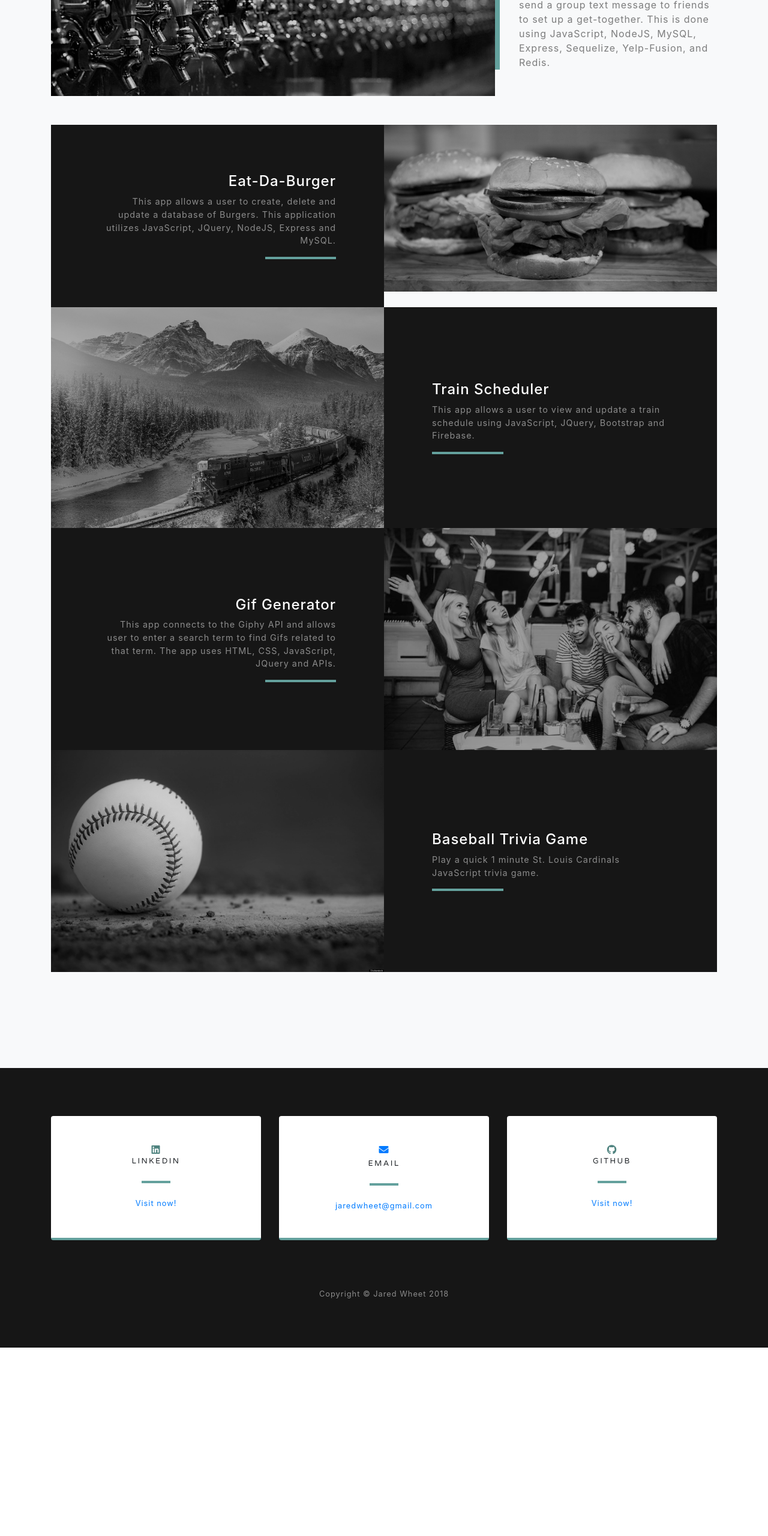
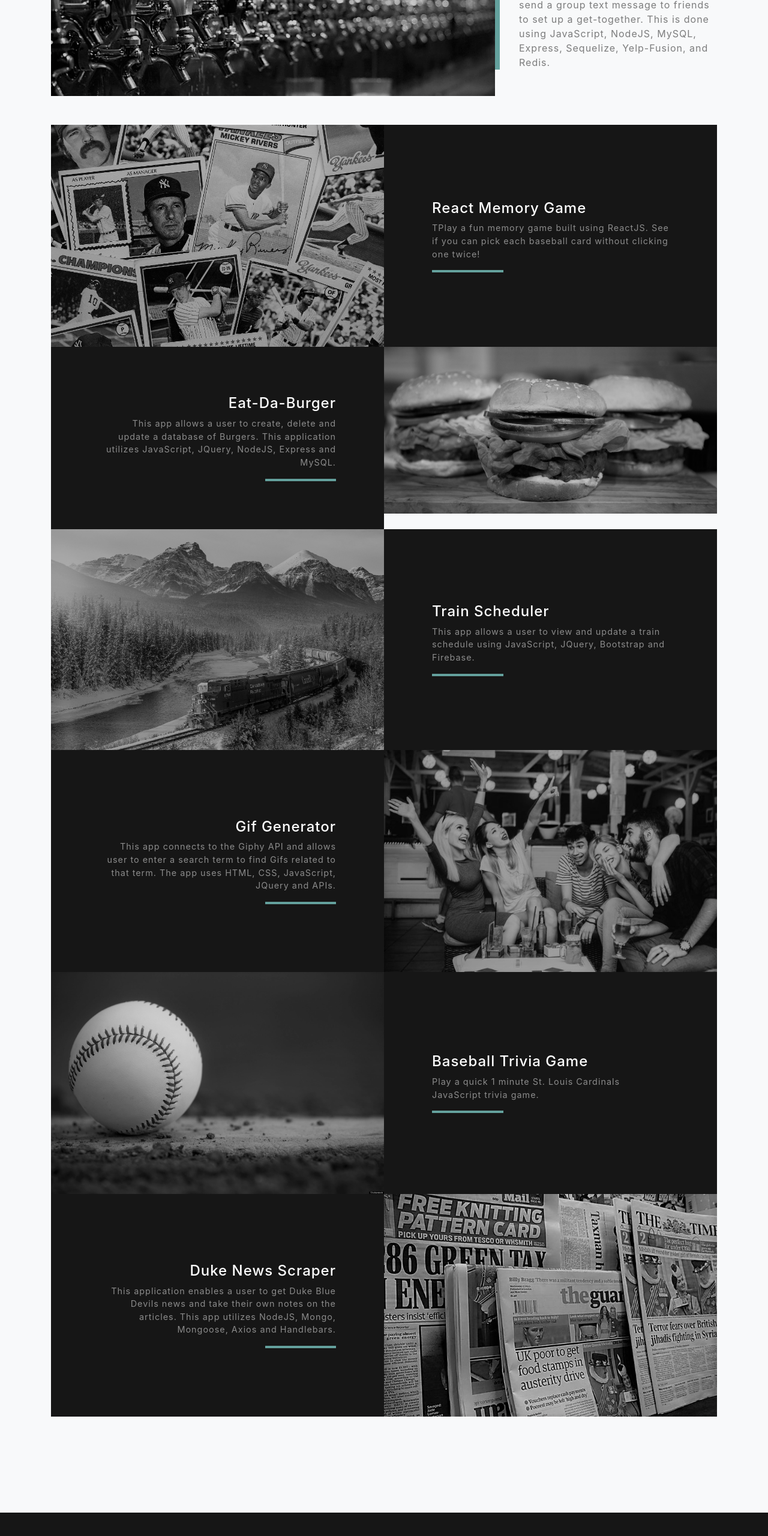
Before and after one commit to jaredwheet/Portfolio, a website with bundled scripts: page index.html in a window 1280 px wide. Shown: the part 1564-4124 px from the top of the page at 60% size. Before the commit the page ends 3810 px from the top, so only its background shows below. Built offline with nearby package versions, Linux system fonts and the light colour scheme.

Commit message:
updated 2 new projects and contact button

```diff
--- a/index.html
+++ b/index.html
@@ -46,7 +46,7 @@
             <a class="nav-link js-scroll-trigger" href="#projects">Projects</a>
           </li>
           <li class="nav-item">
-            <a class="nav-link js-scroll-trigger" href="#signup">Contact</a>
+            <a class="nav-link js-scroll-trigger" href="#contact">Contact</a>
           </li>
         </ul>
       </div>
@@ -106,6 +106,26 @@
           </div>
         </div>
       </a>
+
+      <a href="https://jaredwheet.github.io/react-memory-game/" target="blank">
+        <div class="row justify-content-center no-gutters mb-5 mb-lg-0">
+          <div class="col-lg-6">
+            <img class="img-fluid" src="img/baseballcards.jpg" alt="">
+          </div>
+          <div class="col-lg-6">
+            <div class="bg-black text-center h-100 project">
+              <div class="d-flex h-100">
+                <div class="project-text w-100 my-auto text-center text-lg-left">
+                  <h4 class="text-white">React Memory Game</h4>
+                  <p class="mb-0 text-white-50">TPlay a fun memory game built using ReactJS. See if you can pick each baseball card without clicking one twice! </p>
+                  <hr class="d-none d-lg-block mb-0 ml-0">
+                </div>
+              </div>
+            </div>
+          </div>
+        </div>
+      </a>
+
 
       <a href="https://wheet-burger-app.herokuapp.com" target="blank">
         <div class="row justify-content-center no-gutters">
@@ -191,6 +211,26 @@
         </div>
       </a>
 
+      <a href="https://duke-news-scraper.herokuapp.com/" target="blank">
+        <div class="row justify-content-center no-gutters">
+          <div class="col-lg-6">
+            <img class="img-fluid" src="img/news.jpg" alt="">
+          </div>
+          <div class="col-lg-6 order-lg-first">
+            <div class="bg-black text-center h-100 project">
+              <div class="d-flex h-100">
+                <div class="project-text w-100 my-auto text-center text-lg-right">
+                  <h4 class="text-white">Duke News Scraper</h4>
+                  <p class="mb-0 text-white-50">This application enables a user to get Duke Blue Devils news and take their own notes on the articles. This app utilizes NodeJS, Mongo, Mongoose, Axios and Handlebars.</p>
+                  <hr class="d-none d-lg-block mb-0 mr-0">
+                </div>
+              </div>
+            </div>
+          </div>
+        </div>
+      </a>
+
+
     </div>
   </section>
 
@@ -214,7 +254,7 @@
   </section> -->
 
   <!-- Contact Section -->
-  <section class="contact-section bg-black">
+  <section id="contact" class="contact-section bg-black">
     <div class="container">
 
       <div class="row">
```
Also changed, not shown: img/baseballcards.jpg (added), img/news.jpg (added).
